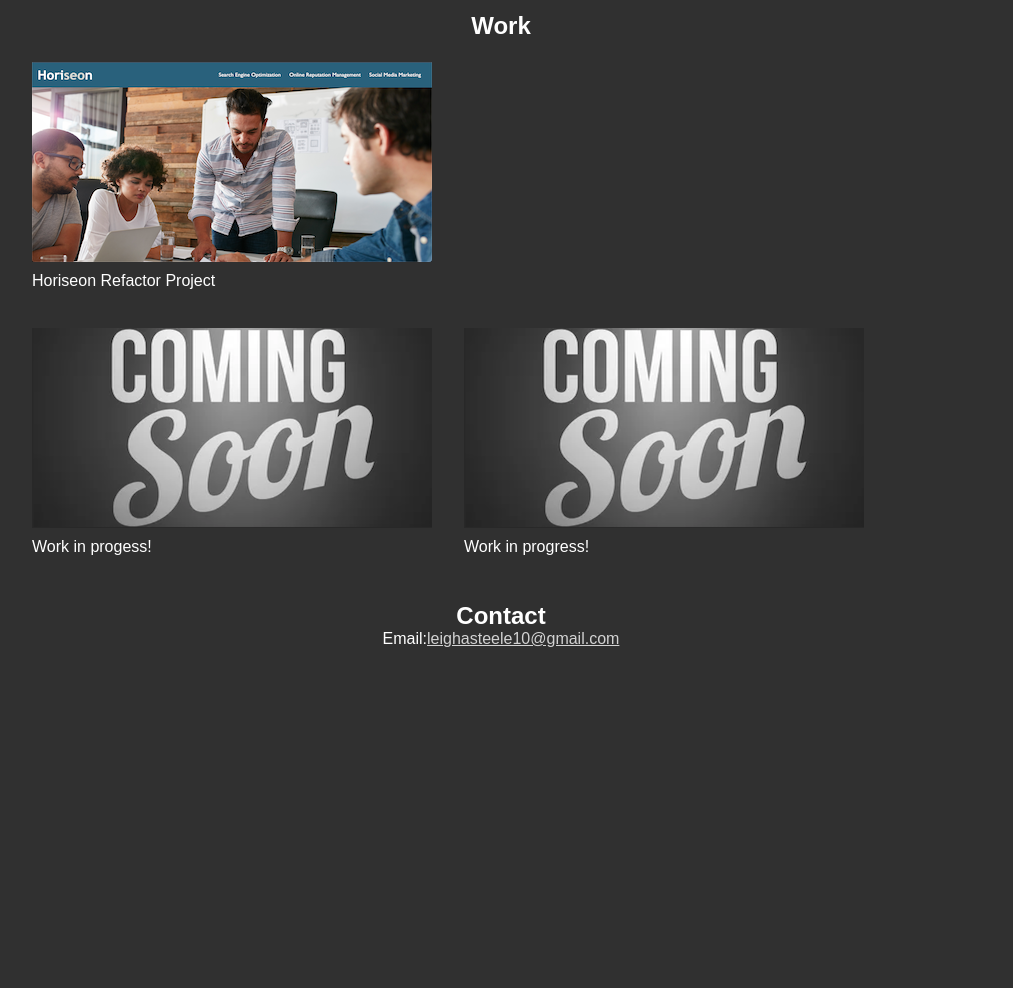
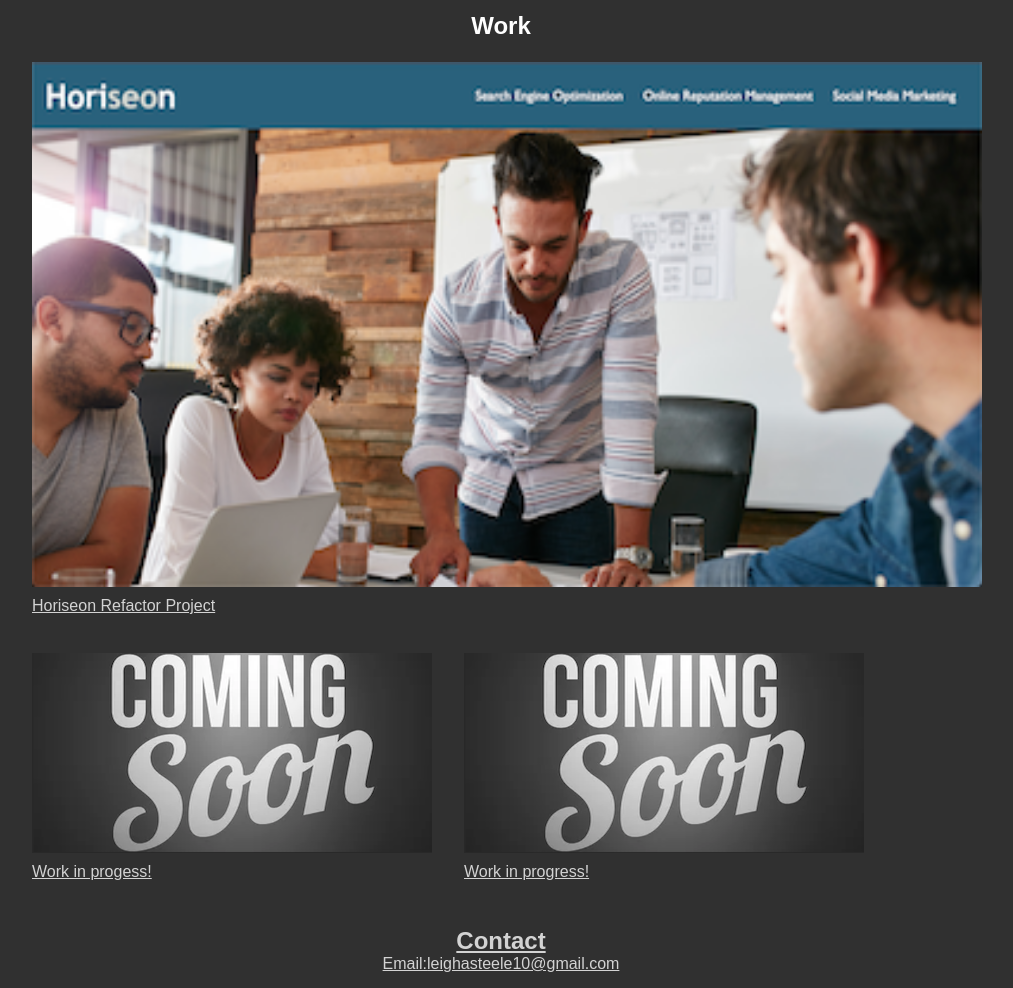
Before and after one commit to leighasteele/portfolio, a plain HTML site: page index.html in a window 1280 px wide. Shown: the part 423-1411 px from the top of the page, without its empty margins (139-1152 px from the left). Before the commit the page ends 1086 px from the top, so only its background shows below. Drawn offline with Linux system fonts and the light colour scheme; files whose address does not match are found by name.

Commit message:
added links to images & resized first image

```diff
--- a/index.html
+++ b/index.html
@@ -28,15 +28,19 @@
             <h2>Work</h2>
             <div>
             <article>
-                <img alt="work-1" src="/Users/fauna/bootcamp/portfolio-/06 Homework/Screen Shot 2022-08-16 at 2.35.18 PM.png"/>
+                <a href="https://leighasteele.github.io/horiseon-refactor-project/">
+                    <img alt="work-1" src="/Users/fauna/bootcamp/portfolio/Screen Shot 2022-08-16 at 2.35.18 PM.png"
+                    width="950" height="525">
                 <p>Horiseon Refactor Project</p>
             </article>
             <article>
-                <img alt="work-2" src="/Users/fauna/bootcamp/portfolio-/06 Homework/Screen Shot 2022-08-16 at 2.50.19 PM.png"/>
+                <a href="https://github.com/leighasteele/">
+                    <img alt="work-2" src="/Users/fauna/bootcamp/portfolio/Screen Shot 2022-08-16 at 2.50.19 PM.png">
                 <p>Work in progess!</p>
             </article>
             <article>
-                <img alt="work-2" src="/Users/fauna/bootcamp/portfolio-/06 Homework/Screen Shot 2022-08-16 at 2.50.19 PM.png"/>
+                <a href="https://github.com/leighasteele/">
+                    <img alt="work-3" src="/Users/fauna/bootcamp/portfolio/Screen Shot 2022-08-16 at 2.50.19 PM.png">
                 <p>Work in progress!</p>
             </article>
             </div>
```
